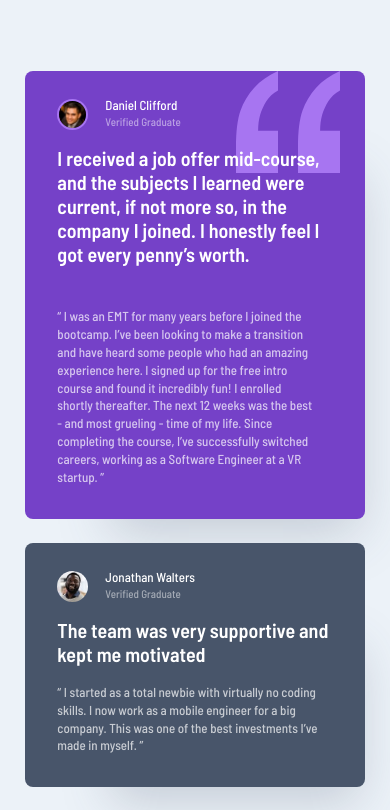
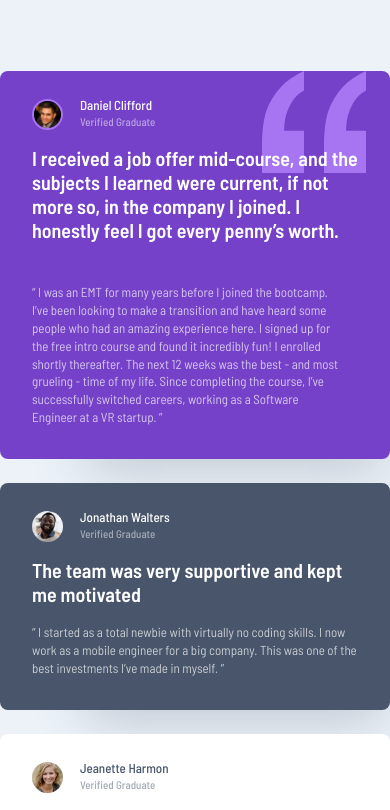
Before and after one commit to edpau/fm_testimonials_grid_section, a React (Vite) app: page / in a window 390 px wide. Shown: the top 810 px of the page. Built offline with nearby package versions, Linux system fonts and the light colour scheme.

Commit message:
feat: Add gridClasses prop and improve responsive styling for testimonial component

```diff
--- a/src/components/Testimonial.jsx
+++ b/src/components/Testimonial.jsx
@@ -1,4 +1,4 @@
-const Testimonial = ({ graduate }) => {
+const Testimonial = ({ graduate, gridClasses }) => {
   const {
     id,
     image,
@@ -12,14 +12,18 @@ const Testimonial = ({ graduate }) => {
     bgPattern,
     textColorPrimary,
     blockQuotePaddingMarginTopExtra,
+    blockQuotePaddingMarginTopExtraDesk,
     blockQuotePadding,
   } = graduate;
   return (
     <article
-    className={`mx-auto max-w-[87%] px-8 pb-8 pt-[1.75rem] ${bgColor} shadow-testimonial rounded-lg`}
-    style={{ backgroundImage: bgPattern?`url(${bgPattern})`: "none",
-      backgroundRepeat: bgPattern? 'no-repeat': "initial",
-      backgroundPosition: bgPattern? 'right 25px top' : "initial" }}
+      className={`px-8 pb-8 pt-[1.75rem] ${bgColor} rounded-lg shadow-testimonial ${gridClasses} ${bgPattern ? "bg-[position:right_24px_top] sm:bg-[right_80px_top]" : ""}`}
+      style={{
+        ...(bgPattern && {
+          backgroundImage: `url(${bgPattern})`,
+          backgroundRepeat: "no-repeat",
+        }),
+      }}
     >
       <figure className="flex gap-[1.0625rem]">
         <img
@@ -49,7 +53,7 @@ const Testimonial = ({ graduate }) => {
           </strong>
         </p>
         <p
-          className={`${textColorPrimary} ${blockQuotePaddingMarginTopExtra ? "mt-10" : "mt-4"} text-[0.8125rem] text-opacity-70 ${blockQuotePadding ?? ""} leading-snug`}
+          className={`${textColorPrimary} ${blockQuotePaddingMarginTopExtra ? "mt-10" : "mt-4"} text-[0.8125rem] font-normal text-opacity-70 ${blockQuotePadding ?? ""} leading-snug sm:mt-4 sm:pr-0 ${blockQuotePaddingMarginTopExtraDesk ? "sm:mt-6" : "sm:mt-4"}`}
         >
           {personalExperienceQuote}
         </p>
```
